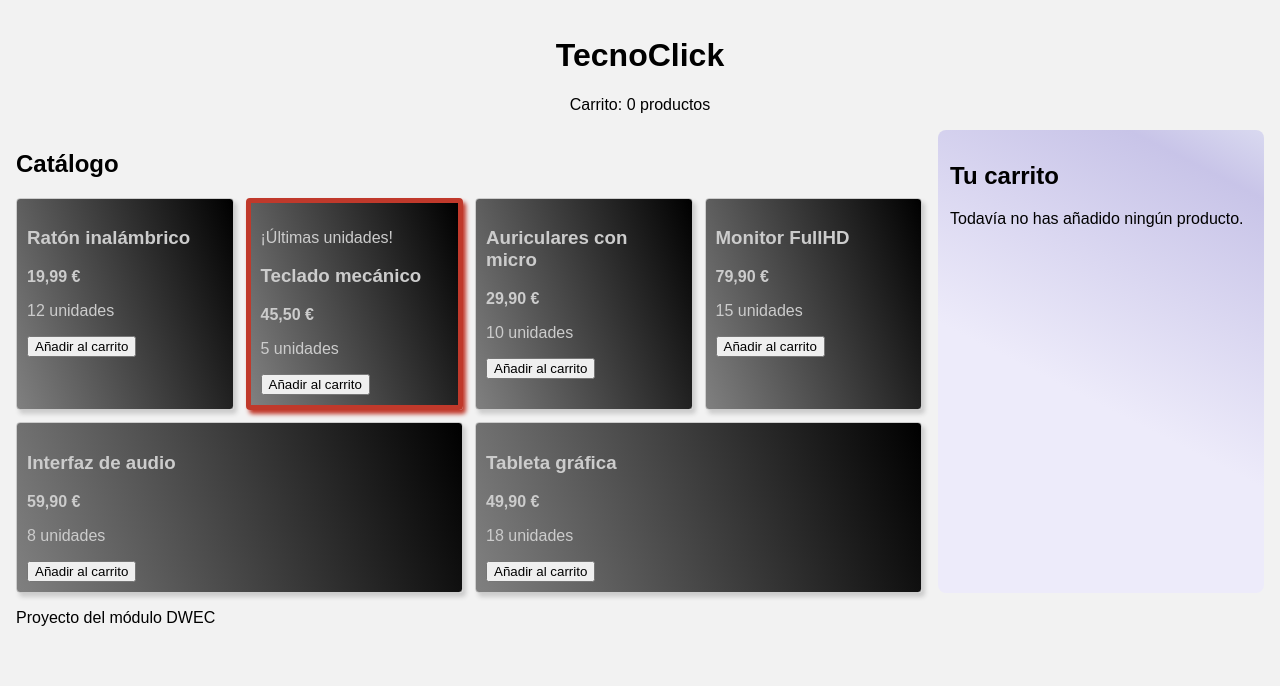
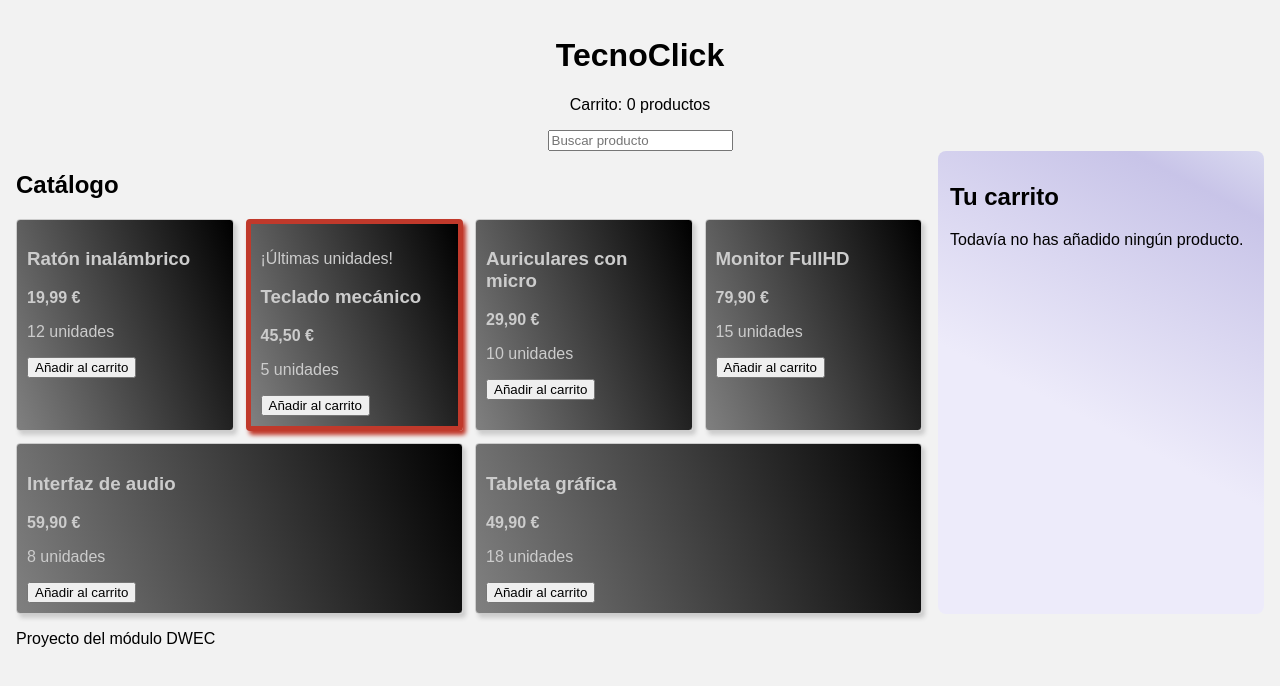
Before and after one commit to Kiyuu9/tienda-tecnoclick, a plain HTML site: page escaparate/index.html in a window 1280 px wide. Drawn offline with Linux system fonts and the light colour scheme.

Commit message:
Añade un buscador sin funcionalidad todavía.

```diff
--- a/escaparate/index.html
+++ b/escaparate/index.html
@@ -10,6 +10,7 @@
     <header>
         <h1>TecnoClick</h1>
         <p class="contador-carrito">Carrito: 0 productos</p>
+        <input type="search" placeholder="Buscar producto">
     </header>
 
     <main class="escaparate">
```
